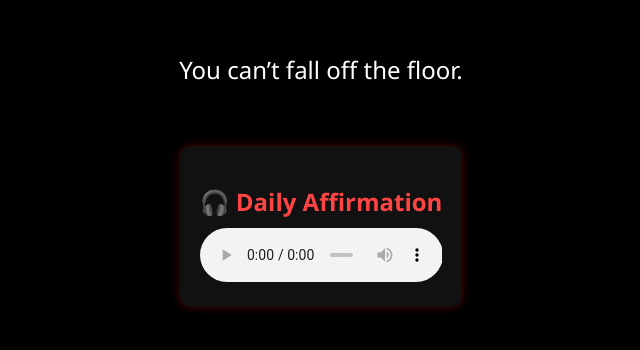
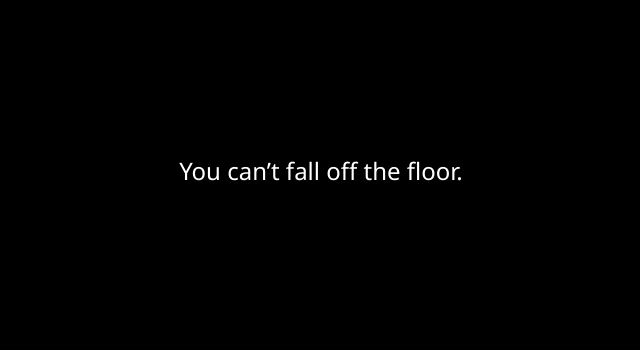
Before and after one commit to fairefaretravels/10k, a plain HTML site: page index.html in a window 1280 px wide. Shown: the part 230-580 px from the top of the page, without its empty margins (319-959 px from the left). Drawn offline with Linux system fonts and the light colour scheme.

Commit message:
Update index.html

```diff
--- a/index.html
+++ b/index.html
@@ -3,8 +3,9 @@
 <head>
 <meta charset="UTF-8" />
 <meta name="viewport" content="width=device-width, initial-scale=1" />
-  <title>Rotating Quotes + Affirmation Player</title>
+<title>Rotating Quotes</title>
 <style>
+  /* Full black background */
   body {
     margin: 0;
     background-color: #000;
@@ -12,10 +13,11 @@
     color: white;
     height: 100vh;
     display: flex;
-      flex-direction: column;
     justify-content: center;
     align-items: center;
   }
+
+  /* Container with semi-transparent dark background */
   #quote-container {
     background: rgba(0, 0, 0, 0.7);
     padding: 20px 40px;
@@ -23,29 +25,13 @@
     max-width: 600px;
     text-align: center;
     position: relative;
-      margin-bottom: 40px;
   }
+
+  /* Quote text */
   #quote {
     font-size: 1.5rem;
     opacity: 1;
     transition: opacity 1s ease-in-out;
-    }
-    .audio-player {
-      background: #111;
-      padding: 20px;
-      border-radius: 10px;
-      max-width: 500px;
-      text-align: center;
-      box-shadow: 0 0 10px rgba(255, 0, 0, 0.3);
-      color: #ff4444;
-    }
-    .audio-player h2 {
-      margin-bottom: 10px;
-      color: #ff4444;
-    }
-    audio {
-      width: 100%;
-      outline: none;
   }
 </style>
 </head>
@@ -53,14 +39,6 @@
 
 <div id="quote-container">
   <div id="quote">You can’t fall off the floor.</div>
-  </div>
-
-  <div class="audio-player">
-    <h2>🎧 Daily Affirmation</h2>
-    <audio controls>
-      <source src="https://samply.app/p/FihqEil2CJe3Wh7szUxV" type="audio/mpeg">
-      Your browser does not support the audio element.
-    </audio>
 </div>
 
 <script>
@@ -74,19 +52,25 @@
 
   let index = 0;
   const quoteElem = document.getElementById('quote');
-    const fadeDuration = 1000; // 1 second fade
-    const displayDuration = 9000; // show each quote for 9 seconds
+  const fadeDuration = 1000; // milliseconds
+  const displayDuration = 9000; // time each quote is visible before fade out
 
   function showNextQuote() {
+    // Fade out
     quoteElem.style.opacity = 0;
+
     setTimeout(() => {
+      // Change quote text
       index = (index + 1) % quotes.length;
       quoteElem.textContent = quotes[index];
+      // Fade in
       quoteElem.style.opacity = 1;
     }, fadeDuration);
   }
 
+  // Start rotation loop
   setInterval(showNextQuote, displayDuration + fadeDuration);
+
 </script>
 
 </body>
```
Lines whose indentation alone changed are shown as unchanged.
